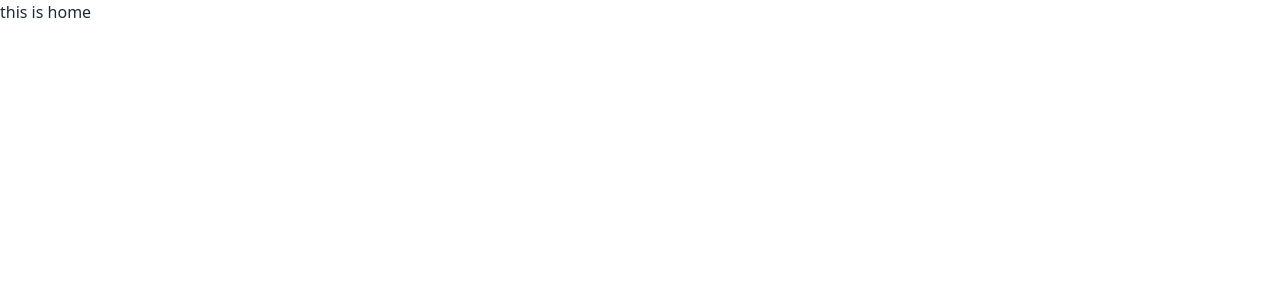
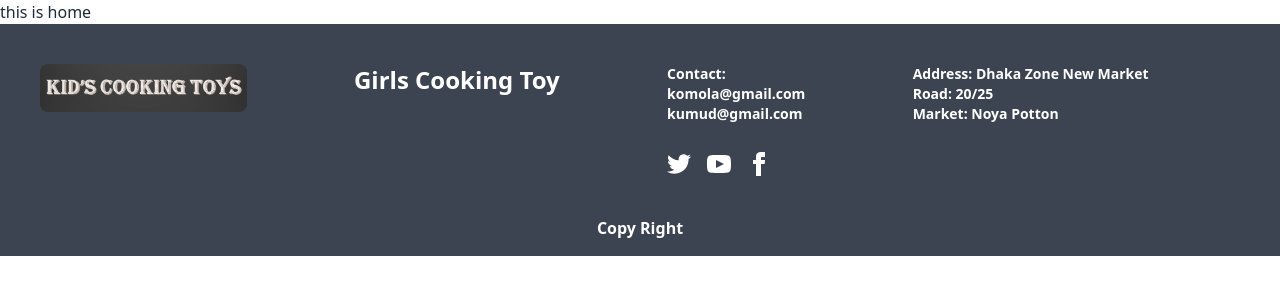
Before and after one commit to NabilaWorld/toy-market-client, a React (Vite) app: page / in a window 1280 px wide. Shown: the top 300 px of the page. Built offline with nearby package versions, Linux system fonts and the light colour scheme.

Commit message:
commit the footer section

```diff
--- a/src/Pages/Shared/Footer/Footer.jsx
+++ b/src/Pages/Shared/Footer/Footer.jsx
@@ -1,8 +1,47 @@
 import React from 'react';
+import logo from '../../../assets/logo.png'
 
 const Footer = () => {
     return (
-        <div>
+        <div className='bg-neutral'>
+            <footer className="footer p-10   text-neutral-content">
+
+                <img className='h-12 w-30 rounded-lg bg-transparent' src={logo} alt="" />
+                <div>
+
+
+                    <p className='text-2xl font-bold'>Girls Cooking Toy</p>
+
+
+                </div>
+                <div>
+                    <span className="font-bold mb-5">
+                        Contact: <br />
+                        komola@gmail.com <br />
+                        kumud@gmail.com
+                    </span>
+
+                    <div className="grid grid-flow-col gap-4">
+                        <a><svg xmlns="http://www.w3.org/2000/svg" width="24" height="24" viewBox="0 0 24 24" className="fill-current"><path d="M24 4.557c-.883.392-1.832.656-2.828.775 1.017-.609 1.798-1.574 2.165-2.724-.951.564-2.005.974-3.127 1.195-.897-.957-2.178-1.555-3.594-1.555-3.179 0-5.515 2.966-4.797 6.045-4.091-.205-7.719-2.165-10.148-5.144-1.29 2.213-.669 5.108 1.523 6.574-.806-.026-1.566-.247-2.229-.616-.054 2.281 1.581 4.415 3.949 4.89-.693.188-1.452.232-2.224.084.626 1.956 2.444 3.379 4.6 3.419-2.07 1.623-4.678 2.348-7.29 2.04 2.179 1.397 4.768 2.212 7.548 2.212 9.142 0 14.307-7.721 13.995-14.646.962-.695 1.797-1.562 2.457-2.549z"></path></svg></a>
+                        <a><svg xmlns="http://www.w3.org/2000/svg" width="24" height="24" viewBox="0 0 24 24" className="fill-current"><path d="M19.615 3.184c-3.604-.246-11.631-.245-15.23 0-3.897.266-4.356 2.62-4.385 8.816.029 6.185.484 8.549 4.385 8.816 3.6.245 11.626.246 15.23 0 3.897-.266 4.356-2.62 4.385-8.816-.029-6.185-.484-8.549-4.385-8.816zm-10.615 12.816v-8l8 3.993-8 4.007z"></path></svg></a>
+                        <a><svg xmlns="http://www.w3.org/2000/svg" width="24" height="24" viewBox="0 0 24 24" className="fill-current"><path d="M9 8h-3v4h3v12h5v-12h3.642l.358-4h-4v-1.667c0-.955.192-1.333 1.115-1.333h2.885v-5h-3.808c-3.596 0-5.192 1.583-5.192 4.615v3.385z"></path></svg></a>
+                    </div>
+
+                </div>
+
+
+                <p className='font-bold'>
+                    Address:  Dhaka Zone New Market <br />
+                    Road: 20/25 <br />
+                    Market: Noya Potton
+                </p>
+
+
+
+            </footer>
+
+            <p className=' text-center text-white pb-4 font-bold'>Copy Right</p>
+
 
         </div>
     );
```
Also changed, not shown: src/assets/logo.png (added).
